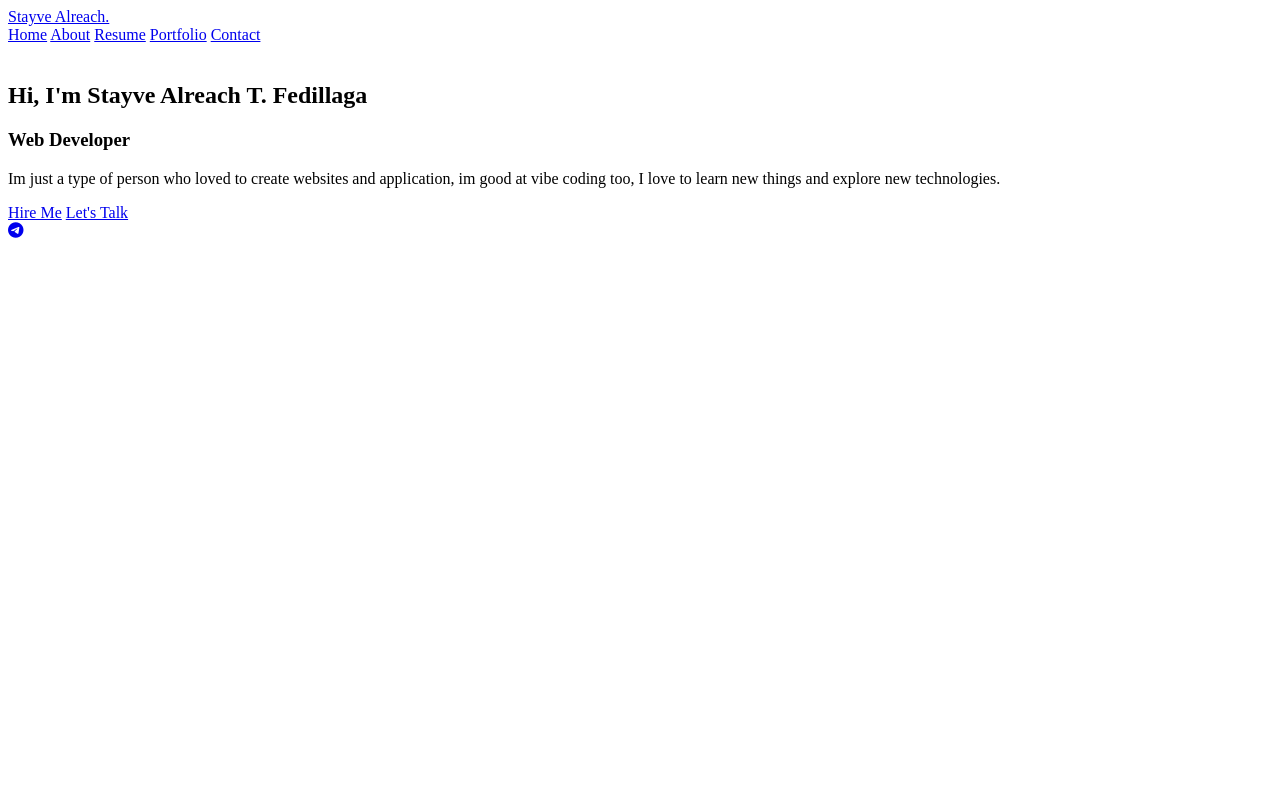
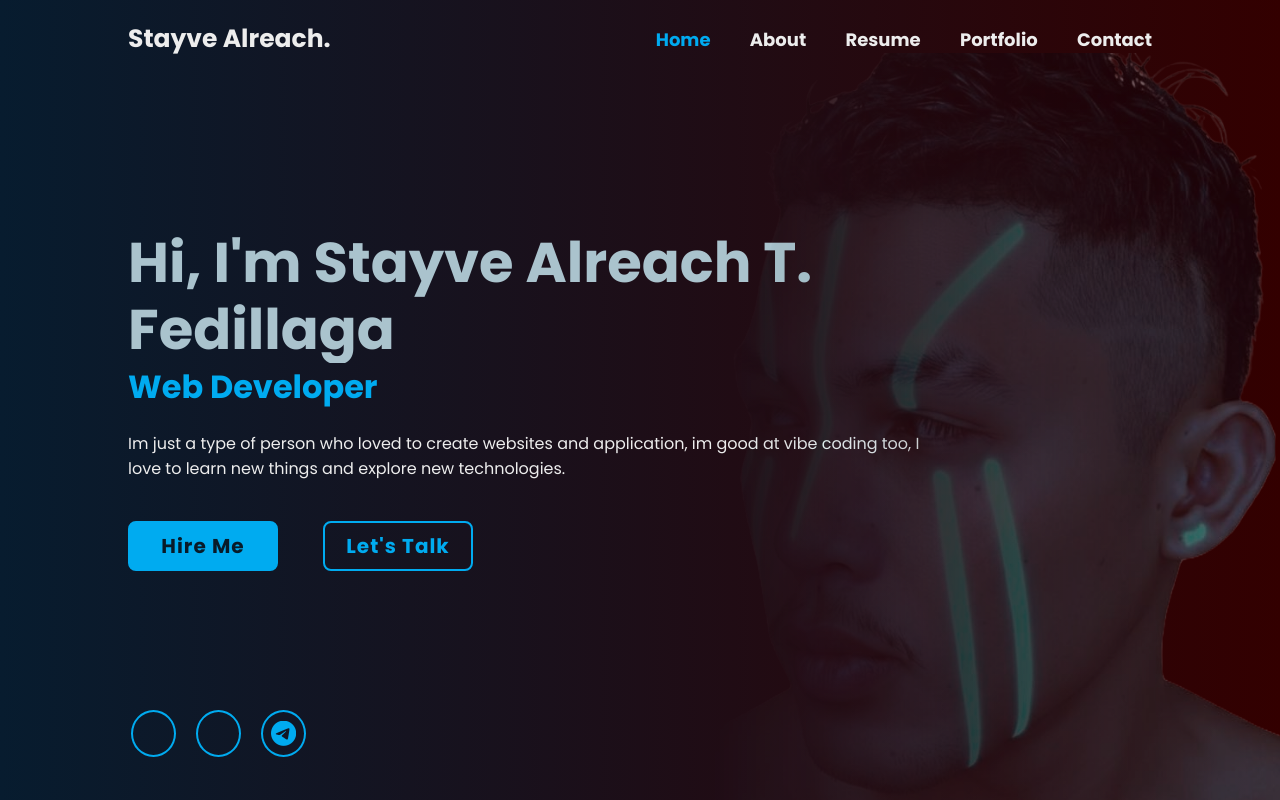
Before and after one commit to Templa12/Stayve_Portfolio, a plain HTML site: page index.html in a window 1280 px wide. Drawn offline with nearby package versions, Linux system fonts and the light colour scheme; the site is published under a folder, as on GitHub Pages, so addresses that start at the root find nothing.

Commit message:
Update index.html

```diff
--- a/index.html
+++ b/index.html
@@ -4,7 +4,7 @@
     <meta charset="UTF-8">
     <meta http-equiv="X-UA-Compatible" content="IE=edge">
     <meta name="viewport" content="width=device-width, initial-scale=1.0">
-    <link rel="stylesheet" href="/css/Home.css">
+    <link rel="stylesheet" href="css/Home.css">
     <title>Stayve Portfolio</title>
     <script src="https://unpkg.com/lucide@latest"></script>
     <link rel="stylesheet" href="https://cdnjs.cloudflare.com/ajax/libs/font-awesome/6.5.0/css/all.min.css">
@@ -23,7 +23,7 @@
     </header>
     <section class="home">
          <div class="img">
-                <img src="/images/Me.png" alt="">
+                <img src="images/Me.png" alt="">
             </div>
         <div class="home-content">
             <h1>Hi, I'm Stayve Alreach T. Fedillaga</h1>
```
